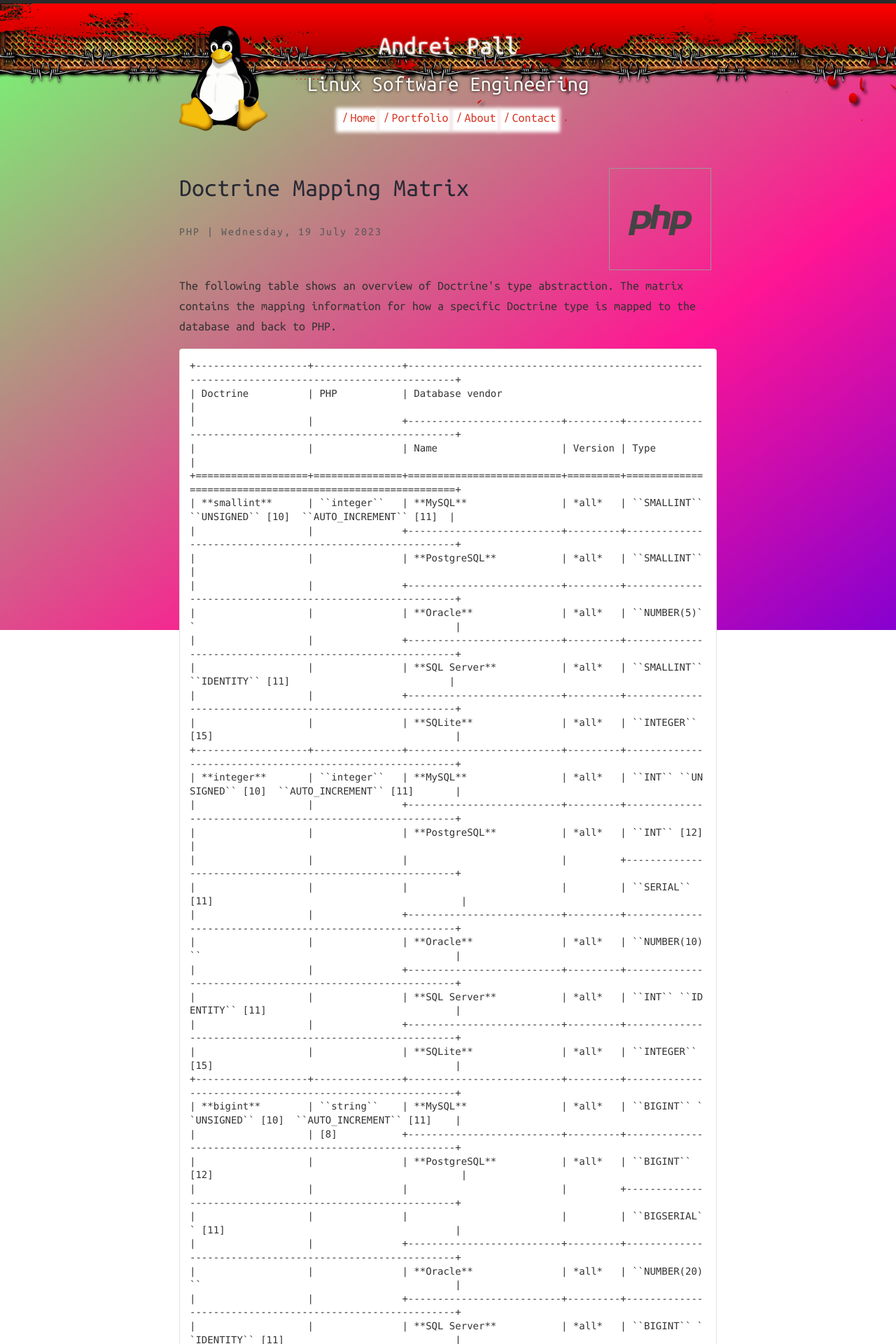
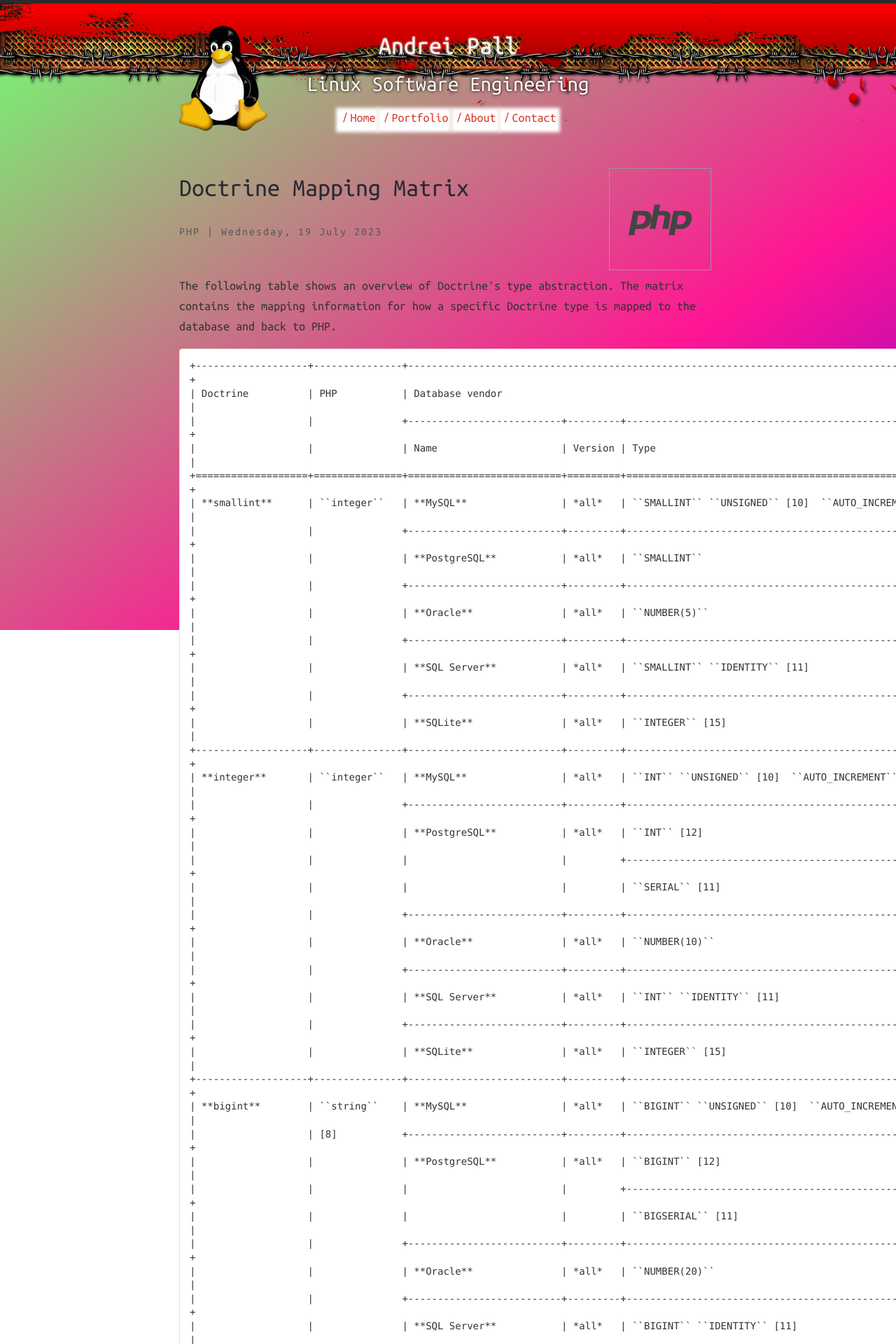
Before and after one commit to andreipall/andreipall.github.io, a Jekyll site: the page built from _posts/2023-07-19-doctrine-mapping-matrix.markdown, in a window 1280 px wide. Shown: the top 1920 px of the page at 70% size. Built offline with Jekyll 4.4.1, drawn with Linux system fonts in a browser that asks for light colours; comment, search, counter and statistics services are not loaded.

Commit message:
Update 2023-07-19-doctrine-mapping-matrix.markdown

```diff
--- a/_posts/2023-07-19-doctrine-mapping-matrix.markdown
+++ b/_posts/2023-07-19-doctrine-mapping-matrix.markdown
@@ -8,7 +8,7 @@ keywords: [Andrei Pall, blog, php, symfony, framework]
 excerpt: The following table shows an overview of Doctrine's type abstraction. The matrix contains the mapping information for how a specific Doctrine type is mapped to the database and back to PHP.
 ---
 <p>The following table shows an overview of Doctrine's type abstraction. The matrix contains the mapping information for how a specific Doctrine type is mapped to the database and back to PHP.</p>
-<pre><code class="console">+-------------------+---------------+-----------------------------------------------------------------------------------------------+
+<pre style="width: 1150px;"><code class="console">+-------------------+---------------+-----------------------------------------------------------------------------------------------+
 | Doctrine          | PHP           | Database vendor                                                                               |
 |                   |               +--------------------------+---------+----------------------------------------------------------+
 |                   |               | Name                     | Version | Type                                                     |
```
